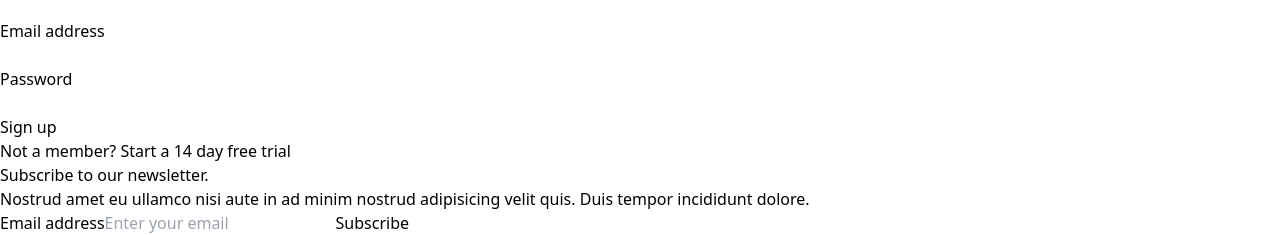
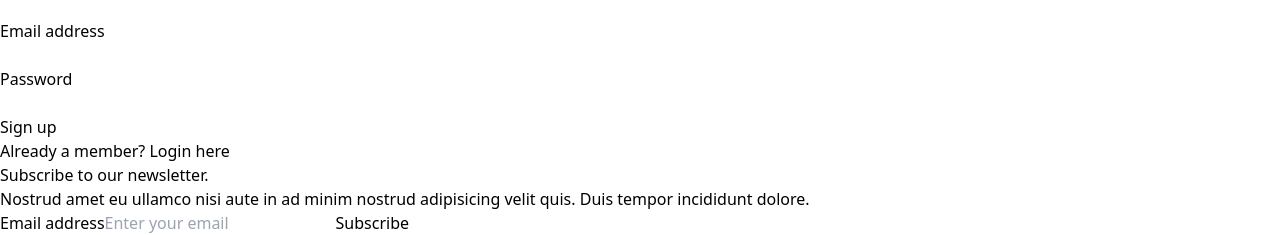
Before and after one commit to Anshal543/e-commerce, a React (Vite) app in the folder client/: page /sign-up in a window 1280 px wide. Shown: the part 880-1115 px from the top of the page. Built offline with nearby package versions, Linux system fonts and the light colour scheme; no server answers.

Commit message:
edit signup page

```diff
--- a/client/src/pages/LoginPage.jsx
+++ b/client/src/pages/LoginPage.jsx
@@ -124,10 +124,10 @@ const LoginPage = () => {
           <p className="mt-10 text-center text-sm text-gray-500">
             Not a member?{" "}
             <a
-              href="#"
+              href="/sign-up"
               className="font-semibold leading-6 text-indigo-600 hover:text-indigo-500"
             >
-              Start a 14 day free trial
+              Create an Account
             </a>
           </p>
         </div>
--- a/client/src/pages/SignUp.jsx
+++ b/client/src/pages/SignUp.jsx
@@ -1,9 +1,9 @@
-import React from "react";
 import { useDispatch, useSelector } from "react-redux";
 import { useForm } from "react-hook-form";
 import { signUp } from "../features/auth/authSlice"; // Adjust the import path as needed
 import { useNavigate } from "react-router-dom";
-
+import axios from "axios";
+import { toast } from 'react-toastify';
 const SignUp = () => {
   const dispatch = useDispatch();
   const navigate = useNavigate();
@@ -14,10 +14,15 @@ const SignUp = () => {
   } = useForm();
   const { loading, error } = useSelector((state) => state.auth);
 
-  const onSubmit = (data) => {
-    dispatch(signUp(data));
-    if (!loading) {
-      navigate("/sign-in");
+  const onSubmit = async(data) => {
+
+    const {name,email,password} = data
+   let res = await axios.post(`${import.meta.env.VITE_BACKEND}/auth/sign-up`, { name, email, password })
+    if(res.status==200){
+      toast.success('Account created successfully',{
+        position: 'bottom-left'
+      })
+      navigate('/sign-in')
     }
   };
 
@@ -125,12 +130,12 @@ const SignUp = () => {
           </form>
 
           <p className="mt-10 text-center text-sm text-gray-500">
-            Not a member?{" "}
+            Already a member?{" "}
             <a
-              href="#"
+              href="/sign-in"
               className="font-semibold leading-6 text-indigo-600 hover:text-indigo-500"
             >
-              Start a 14 day free trial
+             Login here
             </a>
           </p>
         </div>
@@ -139,4 +144,4 @@ const SignUp = () => {
   );
 };
 
-export default SignUp;
+export default SignUp;
```
Also changed, not shown: 1 other file (tests, documents, lock files or other folders).
